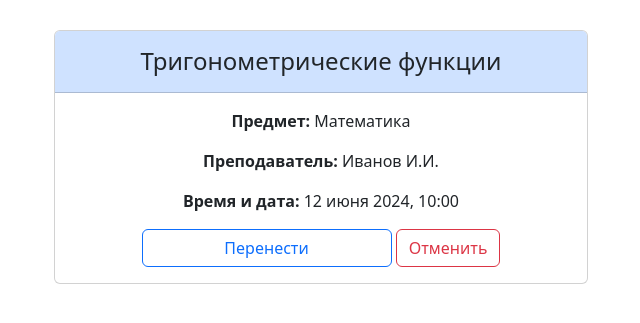
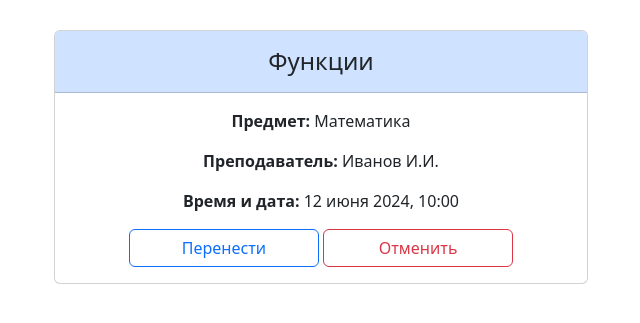
Before and after one commit to Studio-Yandex-Practicum/Goodstart_telegram_bot, a Django app: template src/templates/registration/registration_form.html in a window 1280 px wide. Shown: the part 146-469 px from the top of the page, without its empty margins (319-959 px from the left). Run offline with Django 5.2, Linux system fonts and the light colour scheme; the template is opened without the code that fills it: values that come from a table or form of the project are taken from there, others are empty; parts of the project's set-up code (start-up, migrations or seed data) failed here and were passed over; some libraries are stand-ins or nearby versions.

Commit message:
style: Изменил размер кнопок

```diff
--- a/src/templates/registration/registration_form.html
+++ b/src/templates/registration/registration_form.html
@@ -18,14 +18,14 @@
   </div> -->
   <div class="card">
     <h2 class="card-header">
-      Тригонометрические функции
+      Функции
     </h2>
     <div class="card-body">
       <p class="card-text"><strong>Предмет:</strong> Математика</p>
       <p class="card-text"><strong>Преподаватель:</strong> Иванов И.И.</p>
       <p class="card-text"><strong>Время и дата:</strong> 12 июня 2024, 10:00</p>
-      <button type="button" class="btn btn-outline-primary" style="width: 50%;">Перенести</button>
-      <button type="button" class="btn btn-outline-danger">Отменить</button>
+      <button type="button" class="btn btn-outline-primary" style="width: 38%;">Перенести</button>
+      <button type="button" class="btn btn-outline-danger" style="width: 38%;">Отменить</button>
     </div>
   </div>
 {% endblock %}
```
